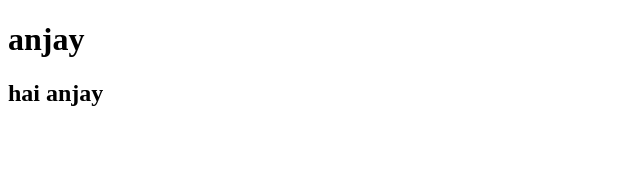
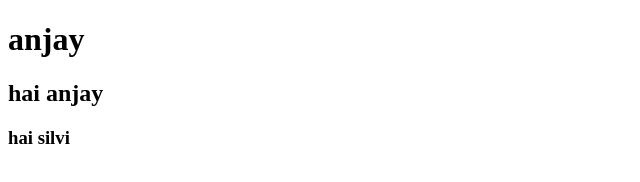
Before and after one commit to aryapradi/awal, a plain HTML site: page index.html in a window 1280 px wide. Shown: the full height of the page, 0-640 px from the left. Drawn offline with Linux system fonts and the light colour scheme.

Commit message:
nambah h3

```diff
--- a/index.html
+++ b/index.html
@@ -9,6 +9,7 @@
 
     <h1>anjay</h1>
     <h2>hai anjay</h2>
+    <h3>hai silvi</h3>
 
 </body>
 </html>
```
